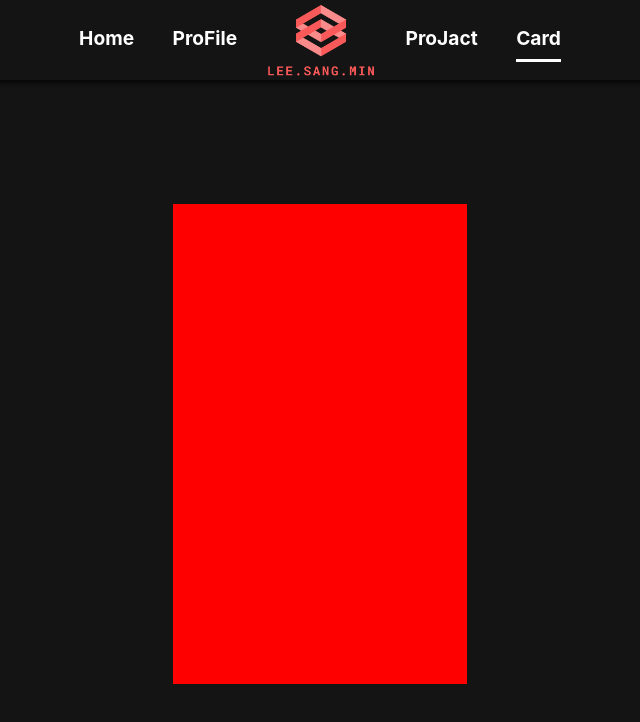
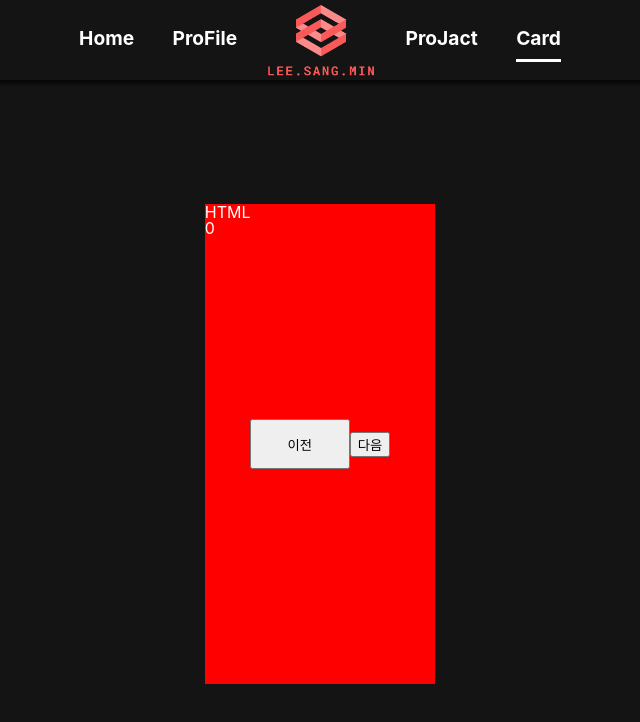
Before and after one commit to SangMinL96/react-portfolio, a React (Create React App) app: page /card in a window 1280 px wide. Shown: the top 722 px of the page, without its empty margins (320-960 px from the left). Built offline with nearby package versions, Linux system fonts and the light colour scheme; what react-animations would draw is missing.

Commit message:
skilcard 중간 저장

```diff
--- a/src/Card/SkilCard.js
+++ b/src/Card/SkilCard.js
@@ -1,23 +1,56 @@
 import React from "react";
-import styled from "styled-components";
-import { PanResponder, Animated } from "react-panresponder-web";
-
-const SkilContainer = styled.article`
+import styled, { keyframes } from "styled-components";
+import { useState } from "react";
+import { flipInY, fadeInLeft } from "react-animations";
+const cardIn = keyframes`${fadeInLeft}`;
+const SkilContainer = styled.div`
+  width: 100%;
+  height: 96vh;
+  display: flex;
+  align-items: center;
+  justify-content: center;
+`;
+const SkilArticle = styled.article`
   position: absolute;
-  width: 23%;
+  width: 18%;
   height: 60vh;
   background-color: red;
+
+  animation: ${cardIn} 0.5 ease-in-out;
 `;
-const Title = styled.h3``;
-
+const LeftBtn = styled.button`
+  width: 100px;
+  height: 50px;
+  z-index: 222;
+`;
+const RightBtn = styled.button`
+  z-index: 222;
+`;
 function SkilCard({ skils }) {
   console.log(skils);
+  const [current, setCurrent] = useState(0);
+
   return (
-    <>
-      {skils.map((item) => (
-        <SkilContainer></SkilContainer>
-      ))}
-    </>
+    <SkilContainer>
+      {skils
+        .map((item, index) => (
+          <>
+            {current === index && (
+              <>
+                <SkilArticle className={index === current && "topCard"}>
+                  <div> {item.title}</div>
+                  {index}
+                </SkilArticle>
+                <LeftBtn onClick={() => setCurrent(current - 1)}>이전</LeftBtn>
+                <RightBtn onClick={() => setCurrent(current + 1)}>
+                  다음
+                </RightBtn>
+              </>
+            )}
+          </>
+        ))
+        .reverse()}
+    </SkilContainer>
   );
 }
 
```
Also changed, not shown: 1 other file (tests, documents, lock files or other folders).
